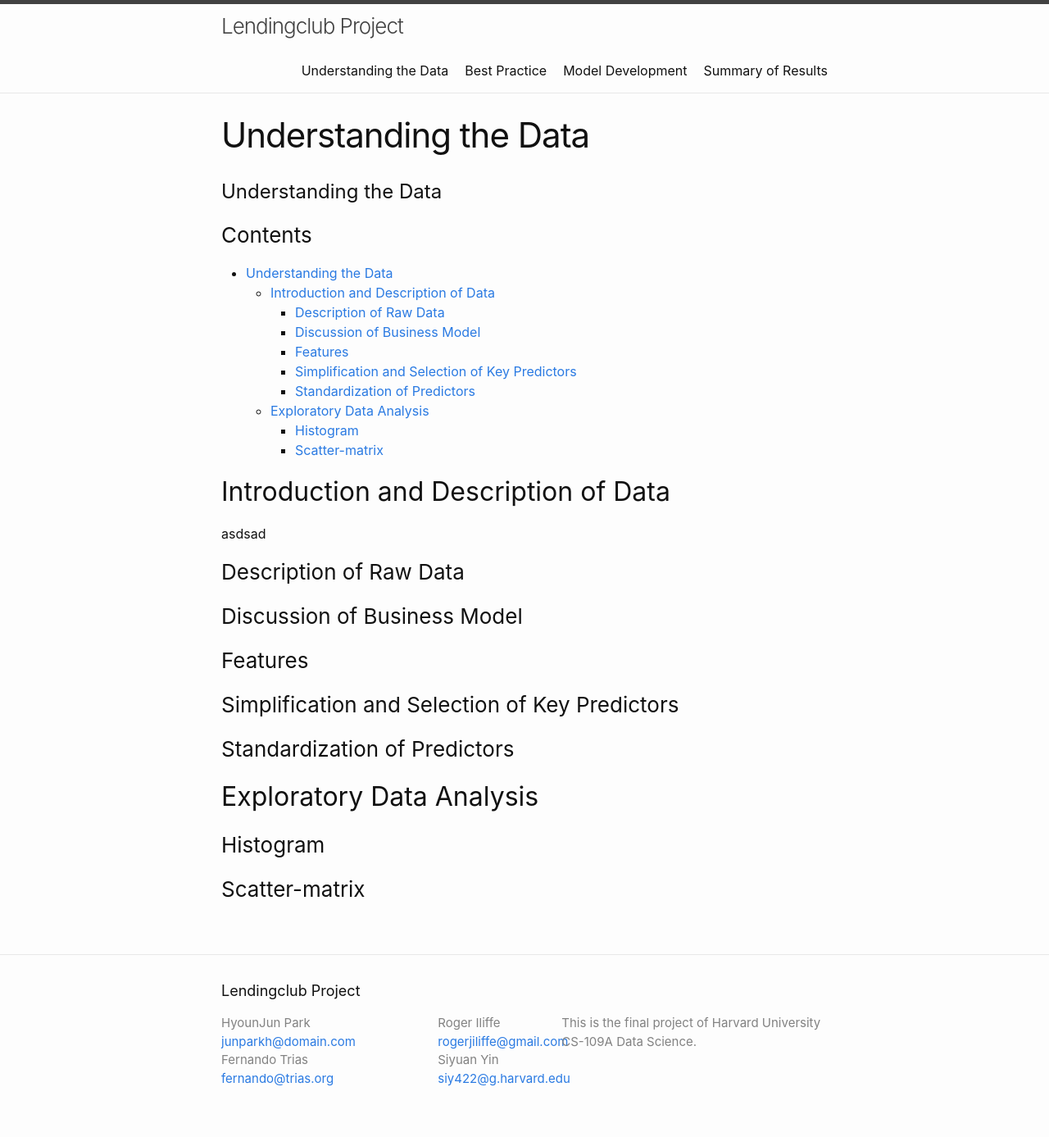
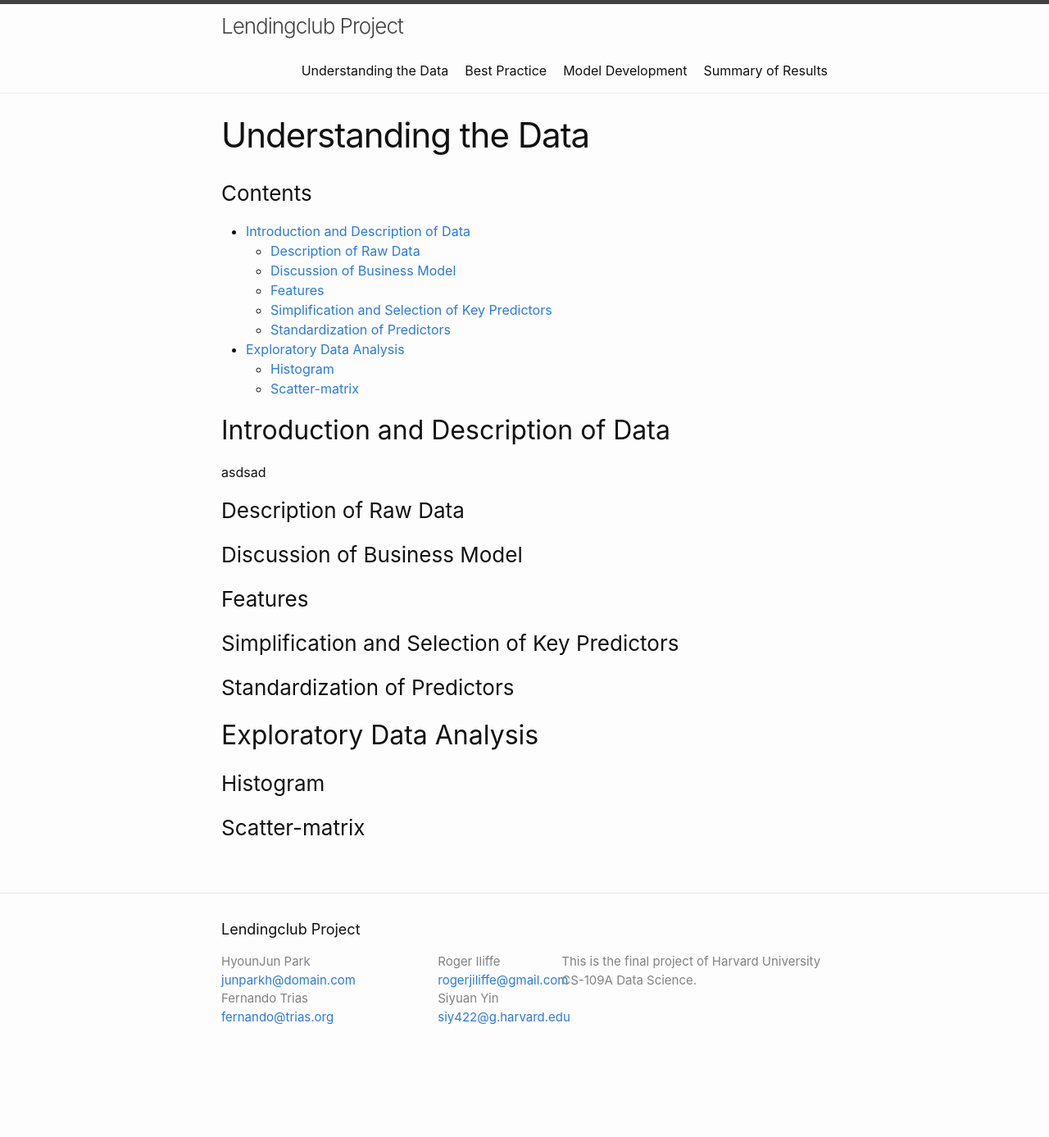
Before and after one commit to junparkh/LendingClub, a Jekyll site: the page built from menu1.md, in a window 1280 px wide. Shown: the whole page at 82% size. Built offline with Jekyll 4.4.1, drawn with Linux system fonts in a browser that asks for light colours; after the commit the page ends 1312 px from its top, so only the background shows below that.

Commit message:
Update menu1.md

```diff
--- a/menu1.md
+++ b/menu1.md
@@ -3,8 +3,6 @@
 title: Understanding the Data
 permalink: /menu1/
 ---
-# Understanding the Data
-
 ### Contents
 {:.no_toc}
 *
```
